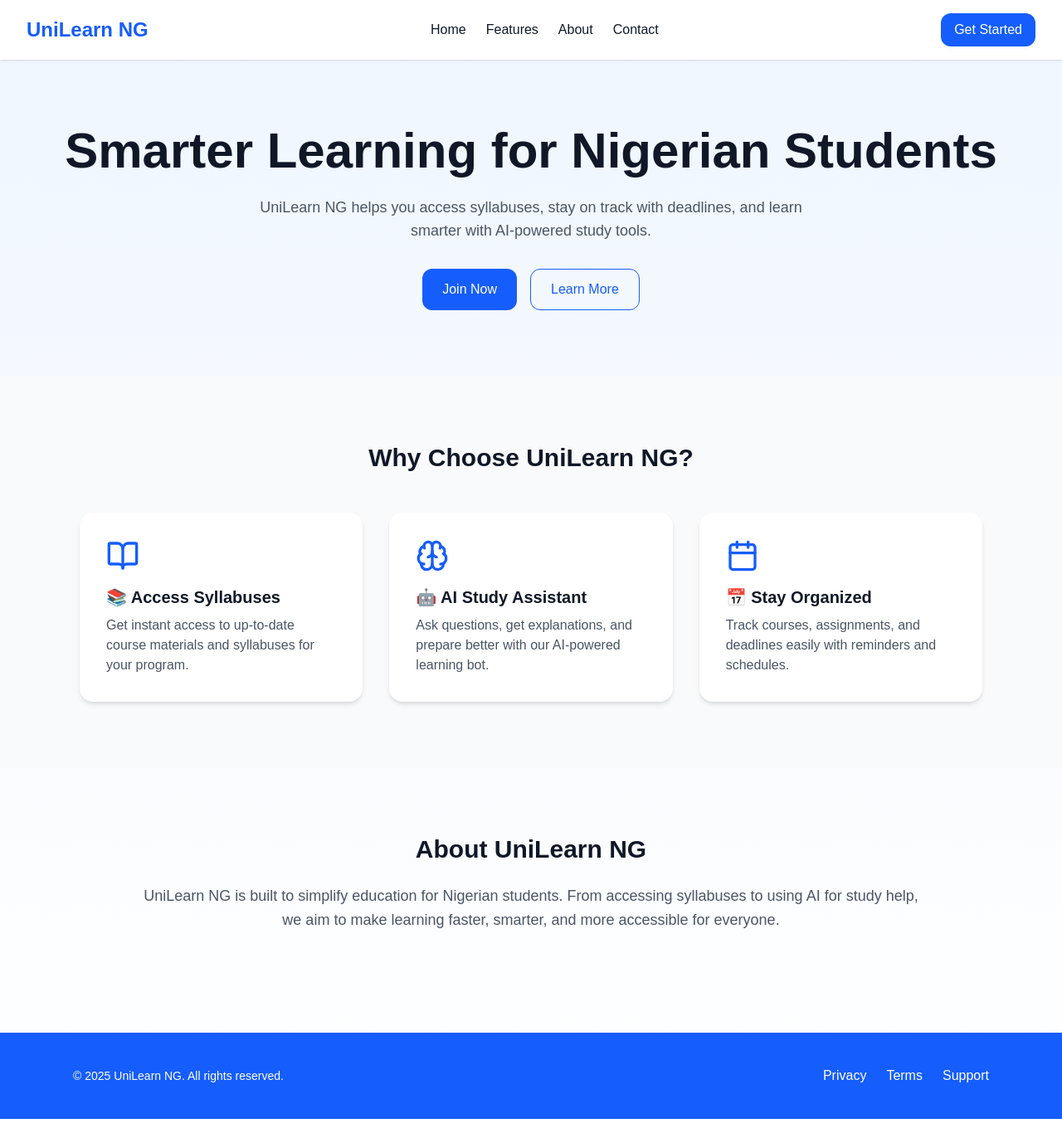
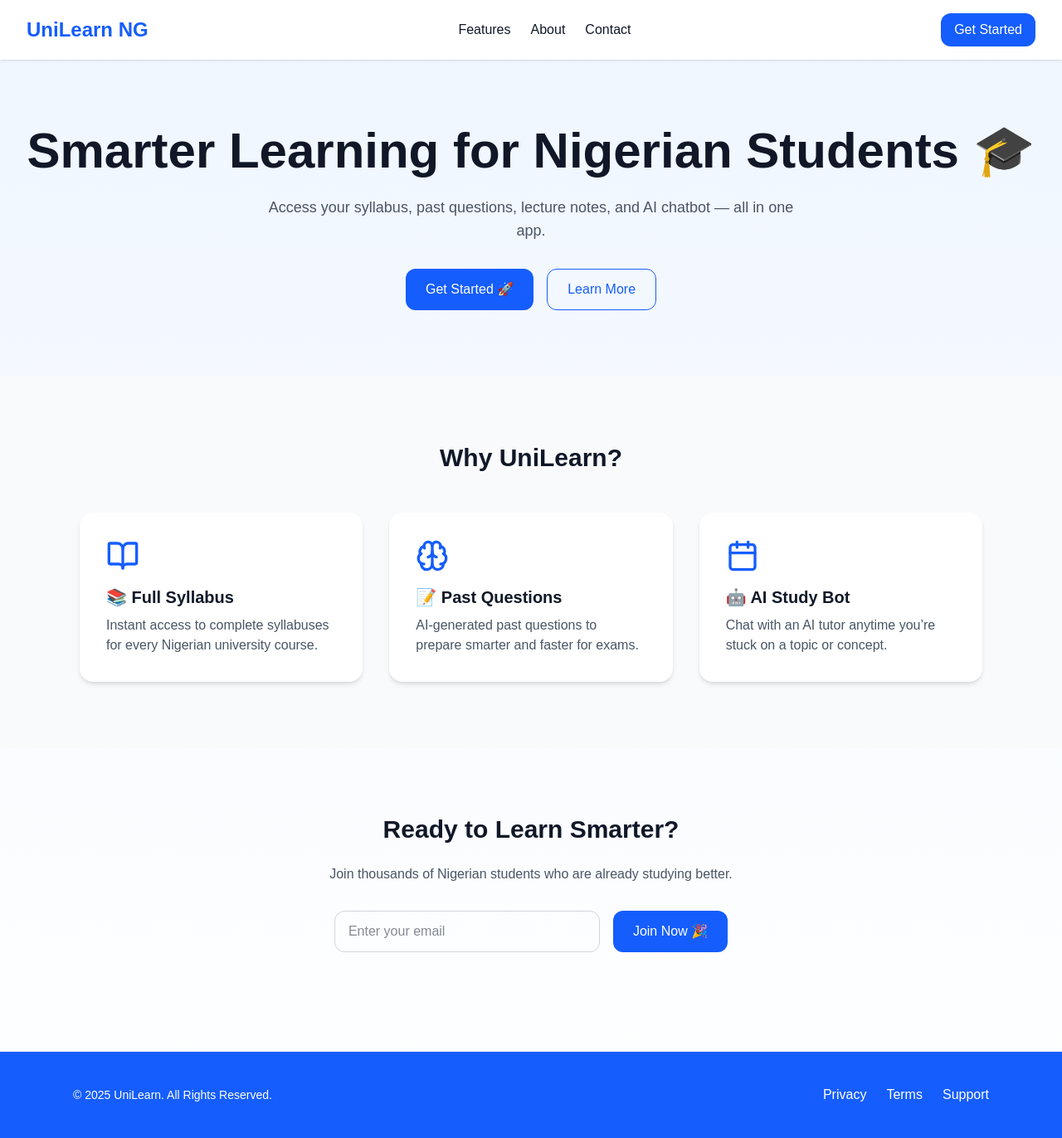
Before and after one commit to learn1426p/unilearn-landing, a Next.js app: page / in a window 1280 px wide. Shown: the whole page at 83% size. Before the commit the page ends 1349 px from the top, so only its background shows below. Built offline with nearby package versions, Linux system fonts and the light colour scheme.

Commit message:
Revamp landing page design

```diff
--- a/src/app/page.js
+++ b/src/app/page.js
@@ -8,10 +8,9 @@ export default function Home() {
   return (
     <main className="bg-gradient-to-b from-blue-50 to-white text-gray-900 min-h-screen">
       {/* Navbar */}
-      <nav className="flex justify-between items-center px-8 py-4 shadow-sm bg-white">
+      <nav className="flex justify-between items-center px-8 py-4 shadow-sm bg-white sticky top-0 z-50">
         <h1 className="text-2xl font-bold text-blue-600">UniLearn NG</h1>
         <div className="space-x-6 hidden md:flex">
-          <a href="#" className="hover:text-blue-600">Home</a>
           <a href="#features" className="hover:text-blue-600">Features</a>
           <a href="#about" className="hover:text-blue-600">About</a>
           <a href="#contact" className="hover:text-blue-600">Contact</a>
@@ -22,22 +21,21 @@ export default function Home() {
       </nav>
 
       {/* Hero Section */}
-      <section className="text-center py-20 px-6">
+      <section className="text-center py-20 px-6 relative overflow-hidden">
         <motion.h2
           initial={{ opacity: 0, y: -30 }}
           animate={{ opacity: 1, y: 0 }}
           transition={{ duration: 0.6 }}
           className="text-4xl md:text-6xl font-bold text-gray-900"
         >
-          Smarter Learning for Nigerian Students
+          Smarter Learning for Nigerian Students 🎓
         </motion.h2>
         <p className="mt-6 text-lg text-gray-600 max-w-2xl mx-auto">
-          UniLearn NG helps you access syllabuses, stay on track with deadlines,
-          and learn smarter with AI-powered study tools.
+          Access your syllabus, past questions, lecture notes, and AI chatbot — all in one app.
         </p>
         <div className="mt-8 flex justify-center gap-4">
           <button className="bg-blue-600 text-white px-6 py-3 rounded-xl hover:bg-blue-700">
-            Join Now
+            Get Started 🚀
           </button>
           <button className="border border-blue-600 text-blue-600 px-6 py-3 rounded-xl hover:bg-blue-50">
             Learn More
@@ -47,40 +45,57 @@ export default function Home() {
 
       {/* Features Section */}
       <section id="features" className="py-20 bg-gray-50">
-        <h3 className="text-3xl font-bold text-center mb-12">Why Choose UniLearn NG?</h3>
+        <h3 className="text-3xl font-bold text-center mb-12">Why UniLearn?</h3>
         <div className="grid md:grid-cols-3 gap-8 px-8 max-w-6xl mx-auto">
-          <div className="bg-white p-8 rounded-2xl shadow-md hover:shadow-lg">
+          <motion.div
+            whileHover={{ scale: 1.05 }}
+            className="bg-white p-8 rounded-2xl shadow-md hover:shadow-xl transition"
+          >
             <BookOpen className="h-10 w-10 text-blue-600 mb-4" />
-            <h4 className="text-xl font-semibold mb-2">📚 Access Syllabuses</h4>
-            <p className="text-gray-600">Get instant access to up-to-date course materials and syllabuses for your program.</p>
-          </div>
-          <div className="bg-white p-8 rounded-2xl shadow-md hover:shadow-lg">
+            <h4 className="text-xl font-semibold mb-2">📚 Full Syllabus</h4>
+            <p className="text-gray-600">Instant access to complete syllabuses for every Nigerian university course.</p>
+          </motion.div>
+
+          <motion.div
+            whileHover={{ scale: 1.05 }}
+            className="bg-white p-8 rounded-2xl shadow-md hover:shadow-xl transition"
+          >
             <Brain className="h-10 w-10 text-blue-600 mb-4" />
-            <h4 className="text-xl font-semibold mb-2">🤖 AI Study Assistant</h4>
-            <p className="text-gray-600">Ask questions, get explanations, and prepare better with our AI-powered learning bot.</p>
-          </div>
-          <div className="bg-white p-8 rounded-2xl shadow-md hover:shadow-lg">
+            <h4 className="text-xl font-semibold mb-2">📝 Past Questions</h4>
+            <p className="text-gray-600">AI-generated past questions to prepare smarter and faster for exams.</p>
+          </motion.div>
+
+          <motion.div
+            whileHover={{ scale: 1.05 }}
+            className="bg-white p-8 rounded-2xl shadow-md hover:shadow-xl transition"
+          >
             <Calendar className="h-10 w-10 text-blue-600 mb-4" />
-            <h4 className="text-xl font-semibold mb-2">📅 Stay Organized</h4>
-            <p className="text-gray-600">Track courses, assignments, and deadlines easily with reminders and schedules.</p>
-          </div>
+            <h4 className="text-xl font-semibold mb-2">🤖 AI Study Bot</h4>
+            <p className="text-gray-600">Chat with an AI tutor anytime you’re stuck on a topic or concept.</p>
+          </motion.div>
         </div>
       </section>
 
-      {/* About Section */}
-      <section id="about" className="py-20 px-8 max-w-5xl mx-auto text-center">
-        <h3 className="text-3xl font-bold mb-6">About UniLearn NG</h3>
-        <p className="text-gray-600 text-lg leading-relaxed">
-          UniLearn NG is built to simplify education for Nigerian students. From
-          accessing syllabuses to using AI for study help, we aim to make learning
-          faster, smarter, and more accessible for everyone.
-        </p>
+      {/* Call-to-Action */}
+      <section className="py-20 text-center px-6">
+        <h3 className="text-3xl font-bold mb-6">Ready to Learn Smarter?</h3>
+        <p className="text-gray-600 mb-8">Join thousands of Nigerian students who are already studying better.</p>
+        <div className="flex flex-col md:flex-row gap-4 justify-center">
+          <input
+            type="email"
+            placeholder="Enter your email"
+            className="px-4 py-3 rounded-xl border border-gray-300 focus:ring-2 focus:ring-blue-600 w-80"
+          />
+          <button className="bg-blue-600 text-white px-6 py-3 rounded-xl hover:bg-blue-700">
+            Join Now 🎉
+          </button>
+        </div>
       </section>
 
       {/* Footer */}
       <footer id="contact" className="bg-blue-600 text-white py-10 mt-10">
         <div className="max-w-6xl mx-auto px-6 flex flex-col md:flex-row justify-between items-center">
-          <p className="text-sm">© {new Date().getFullYear()} UniLearn NG. All rights reserved.</p>
+          <p className="text-sm">© {new Date().getFullYear()} UniLearn. All Rights Reserved.</p>
           <div className="space-x-6 mt-4 md:mt-0">
             <a href="#" className="hover:underline">Privacy</a>
             <a href="#" className="hover:underline">Terms</a>
```
